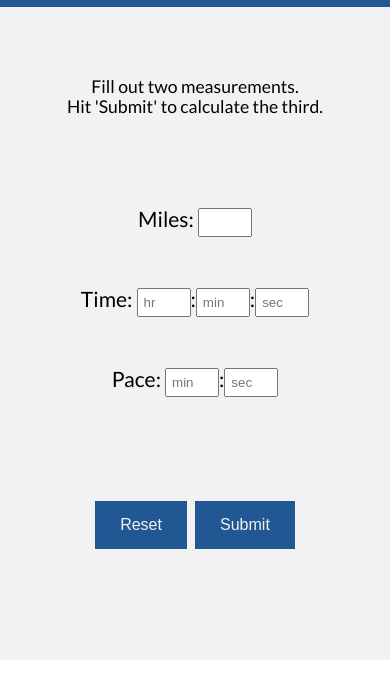
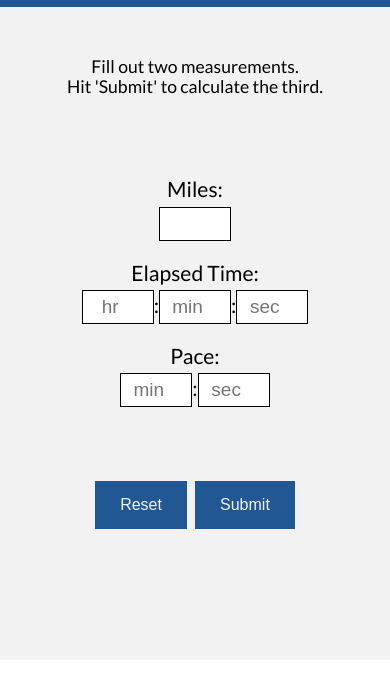
Before and after one commit to dkmullen/run_calc, a plain HTML site: page index.html in a window 390 px wide. Shown: the part 80-778 px from the top of the page. Drawn offline with Linux system fonts and the light colour scheme.

Commit message:
refactor: Fix CSS for mobile Safari, fix rounding of miles

```diff
--- a/index.html
+++ b/index.html
@@ -3,6 +3,7 @@
 
 <head>
 	<meta name="viewport" content="width=device-width, initial-scale=1">
+	<link rel="icon" href="../favicon.png" sizes="32x32" type="image/png">
 	<link rel="stylesheet" href="runcalc.css">
 	<link href='https://fonts.googleapis.com/css?family=Lato:400' rel='stylesheet' type='text/css'>
 	<title>Run Calc</title>
@@ -18,13 +19,15 @@
 		<p id="directions" class="small-text" data-bind="style: { color: errorMessage() == true ? 'red' : 'black' }">Fill out two measurements.<br />
 		Hit 'Submit' to calculate the third.</p><br />
 			<div id="form-wrapper">
-				Miles: <input id="miles" type="number" name="miles" min="0" step="any" data-bind="value: miles" ><br>
-				Time:
+				<p>Miles:</p>
+				<input id="miles" type="number" name="miles" min="0" step="any" data-bind="value: miles" ><br>
+				<p>Elapsed Time:</p>
 					<input id="time-units" type="number" name="hours" min="0" placeholder="hr"
 						data-bind="value: hours">:<input id="time-units" type="number" name="minutes" min="0" max="59" placeholder="min"
 						data-bind="value: minutes">:<input id="time-units" type="number" name="seconds" min="0" max="59" placeholder="sec"
 						data-bind="value: seconds"><br>
-				Pace: <input id="pace-units" type="number" name="pace" data-bind="value: paceMinutes" min="0" max="59" placeholder="min">:<input id="pace-units" type="number" name="pace" data-bind="value: paceSeconds" min="0" max="59" placeholder="sec"><br>
+				<p>Pace:</p>
+				<input id="pace-units" type="number" name="pace" data-bind="value: paceMinutes" min="0" max="59" placeholder="min">:<input id="pace-units" type="number" name="pace" data-bind="value: paceSeconds" min="0" max="59" placeholder="sec"><br>
 				<div id="button-wrapper">
 					<button type="button" data-bind="click: formReset" >Reset</button>
 					<input id="submit" type="submit" value="Submit" >
--- a/runcalc.css
+++ b/runcalc.css
@@ -47,6 +47,11 @@ table {
 	border-collapse: collapse;
 	border-spacing: 0;
 }
+textarea, input[type="text"], input[type="button"], input[type="submit"],
+input[type="number"] {
+     -webkit-appearance: none;
+     border-radius: 0;
+}
 /* -------------End of style reset ------------------ */
 html {
 	height: 100%;
@@ -69,7 +74,10 @@ body {
 	background-color: rgb(33, 88, 148);
 	color: rgb(242, 242, 242);
 	padding: 10px;
-	margin-bottom: 10px;
+	margin-bottom: 20px;
+}
+.small-text {
+	font-size: 85%;
 }
 #home a {
 	color: rgb(242, 242, 242);
@@ -79,27 +87,26 @@ h1 {
 	font-size: 230%;
 }
 #directions {
-	margin-bottom: 10px;
-}
-form {
-	padding: 20px 0 10px 0;
+	margin-bottom: 5px;
 }
 #form-wrapper {
-	margin-top: 10px;
 	font-size: 120%;
 }
-input {
-	margin-bottom: 30px;
+input[type="number"] {
+	margin: 5px 0 20px 0;
 	padding: 5px;
+	font-size: 90%;
+	text-align: center;
+	border: 1px solid black;
 }
-.small-text {
-	font-size: 85%;
+#time-units, #pace-units {
+	width: 60px;
 }
-#miles, #time-units, #pace-units {
-	max-width: 40px;
+#miles {
+	width: 60px;
 }
 #button-wrapper {
-	margin-top: 30px;
+	margin-top: 20px;
 }
 button, #submit {
     background-color: rgb(33, 88, 148);
--- a/runcalc.js
+++ b/runcalc.js
@@ -12,6 +12,10 @@ function ViewModel() {
 		return (number < 10 ? '0' : '') + number
 	}
 
+	this.roundToTwo = function(num) {
+		return +(Math.round(num + 'e+2')  + 'e-2');
+	}
+
 	this.milesCalc = function() {
 		if (seconds() == undefined) {
 			seconds('00');
@@ -23,7 +27,8 @@ function ViewModel() {
 			(parseInt(hours()) * 3600);
 		var secondsPerMile = parseInt(paceSeconds()) + (parseInt(paceMinutes())
 			* 60);
-		miles(totalSeconds / secondsPerMile);
+		var num = this.roundToTwo(totalSeconds / secondsPerMile);
+		miles(num);
 	}
 
 	this.timeCalc = function() {
@@ -112,4 +117,6 @@ if (number < 10) {
 	else {
 		return '' + number;
 	}
+
+http://stackoverflow.com/questions/11832914/round-to-at-most-2-decimal-places-in-javascript
 */
```
